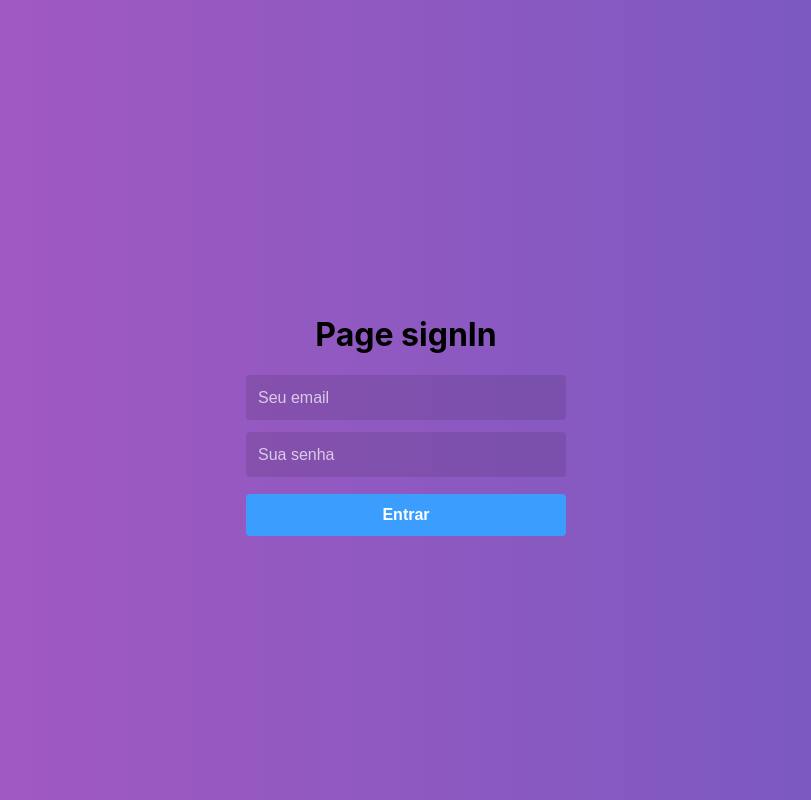
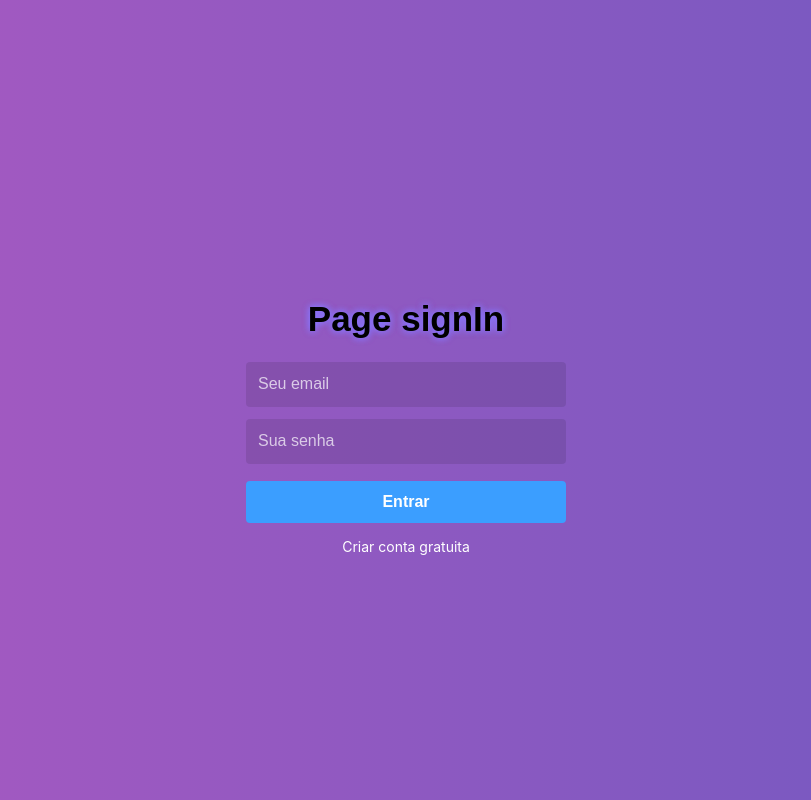
Before and after one commit to kennety-anderson/signin-signup, a React (Create React App) app: page / in a window 1280 px wide. Shown: the whole page, without its empty margins (234-1045 px from the left). Built offline with nearby package versions, Linux system fonts and the light colour scheme.

Commit message:
criação de rotas

```diff
--- a/public/index.html
+++ b/public/index.html
@@ -15,7 +15,6 @@
   </head>
 
   <body>
-    <noscript>You need to enable JavaScript to run this app.</noscript>
     <div id="root"></div>
   </body>
 </html>
--- a/src/App.js
+++ b/src/App.js
@@ -1,14 +1,8 @@
-import React from 'react';
-import './App.css';
+import React from 'react'
+import './App.css'
 
-import SignIn from './pages/singIn/index';
+import Routes from './routes'
 
-function App() {
-  return (
-    <div className="App">
-      <SignIn />
-    </div>
-  );
-}
+const App = () => <Routes />
 
-export default App;
+export default App
--- a/src/index.js
+++ b/src/index.js
@@ -1,6 +1,12 @@
-import React from 'react';
-import ReactDOM from 'react-dom';
-import './index.css';
-import App from './App';
+import React from 'react'
+import ReactDOM from 'react-dom'
+import './index.css'
+import App from './App'
+import { BrowserRouter } from 'react-router-dom'
 
-ReactDOM.render(<App />, document.getElementById('root'));
+ReactDOM.render(
+  <BrowserRouter>
+    <App />
+  </BrowserRouter>,
+  document.getElementById('root')
+)
--- a/src/pages/singIn/index.js
+++ b/src/pages/singIn/index.js
@@ -1,4 +1,5 @@
 import React from 'react'
+import { Link } from 'react-router-dom'
 import Input from '../../components/Input/index'
 import Button from '../../components/Button/ButtonAuthentication/index'
 
@@ -13,6 +14,7 @@ function SingIn () {
           <Input placeholder='Seu email' />
           <Input placeholder='Sua senha' type='password' />
           <Button message='Entrar' />
+          <Link to='signup'>Criar conta gratuita</Link>
         </form>
       </Content>
     </Container>
--- a/src/pages/singIn/styles.js
+++ b/src/pages/singIn/styles.js
@@ -1,4 +1,4 @@
-import styled from 'styled-components';
+import styled from 'styled-components'
 
 export const Container = styled.div`
   width: 100vw;
@@ -7,7 +7,7 @@ export const Container = styled.div`
   display: flex;
   justify-content: center;
   align-items: center;
-`;
+`
 
 export const Content = styled.div`
   width: 100%;
@@ -19,5 +19,23 @@ export const Content = styled.div`
     display: flex;
     flex-direction: column;
     margin-top: 30px;
+
+    h1 {
+      text-shadow: 0 0 0.2em #87f, 0 0 0.2em #87f;
+      font-family: sans-serif;
+      font-size: 35px;
+      font-weight: bold;
+    }
+
+    a {
+      font-size: 14px;
+      margin-top: 15px;
+      text-decoration: none;
+      color: #fff;
+
+      &:hover {
+        opacity: 0.5;
+      }
+    }
   }
-`;
+`
--- a/src/routes.js
+++ b/src/routes.js
@@ -0,0 +1,13 @@
+import React from 'react'
+import { Switch, Route } from 'react-router-dom'
+
+import SignIn from './pages/singIn/index'
+
+const Routes = () => (
+  <Switch>
+    <Route exact path='/' component={SignIn} />
+    <Route path='/signup' component={() => <h1>Ola mundo</h1>} />
+  </Switch>
+)
+
+export default Routes
```
